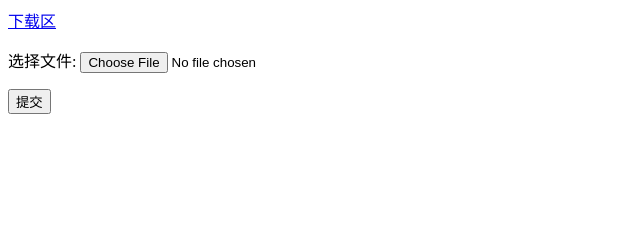
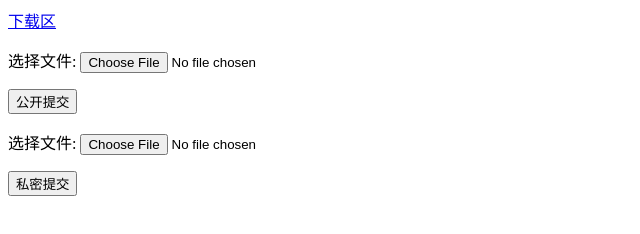
Before and after one commit to isliang/home_cloud, a plain HTML site: page index.html in a window 1280 px wide. Shown: the whole page, without its empty margins (0-640 px from the left). Drawn offline with Linux system fonts and the light colour scheme.

Commit message:
公开+隐私

```diff
--- a/index.html
+++ b/index.html
@@ -11,7 +11,14 @@
 <div>
     <form action="/upload" method="POST" enctype="multipart/form-data"/>
     <p>选择文件: <input type="file" name="file"/></p>
-    <input type="submit" value="提交" />
+    <input type="submit" value="公开提交" />
+    </form>
+</div>
+
+<div>
+    <form action="/upload/" method="POST" enctype="multipart/form-data"/>
+    <p>选择文件: <input type="file" name="file"/></p>
+    <input type="submit" value="私密提交" />
     </form>
 </div>
 </body>
```
Also changed, not shown: 3 other files.
